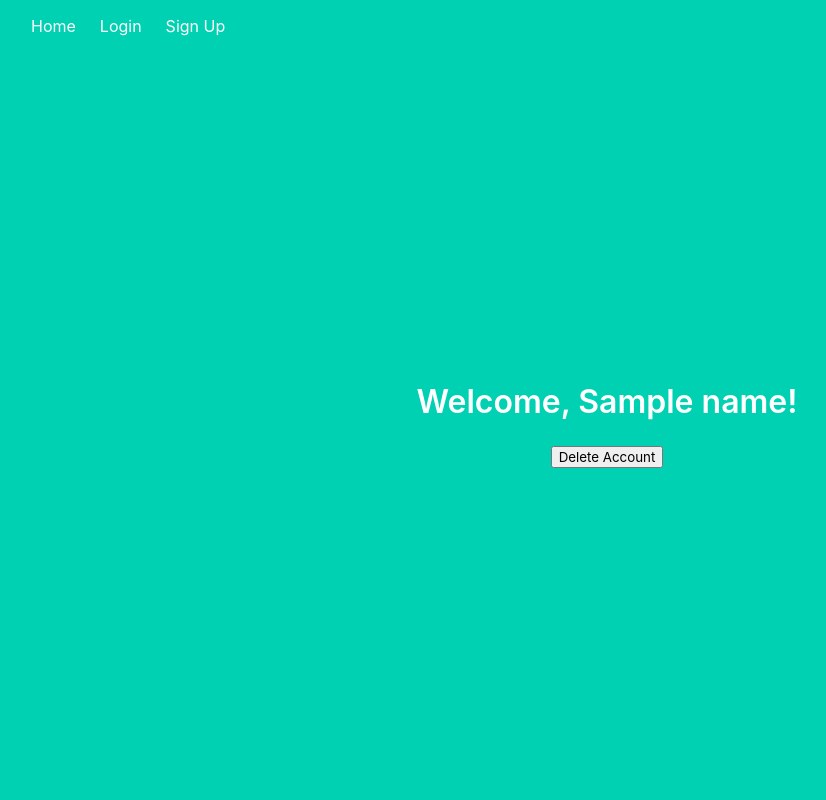
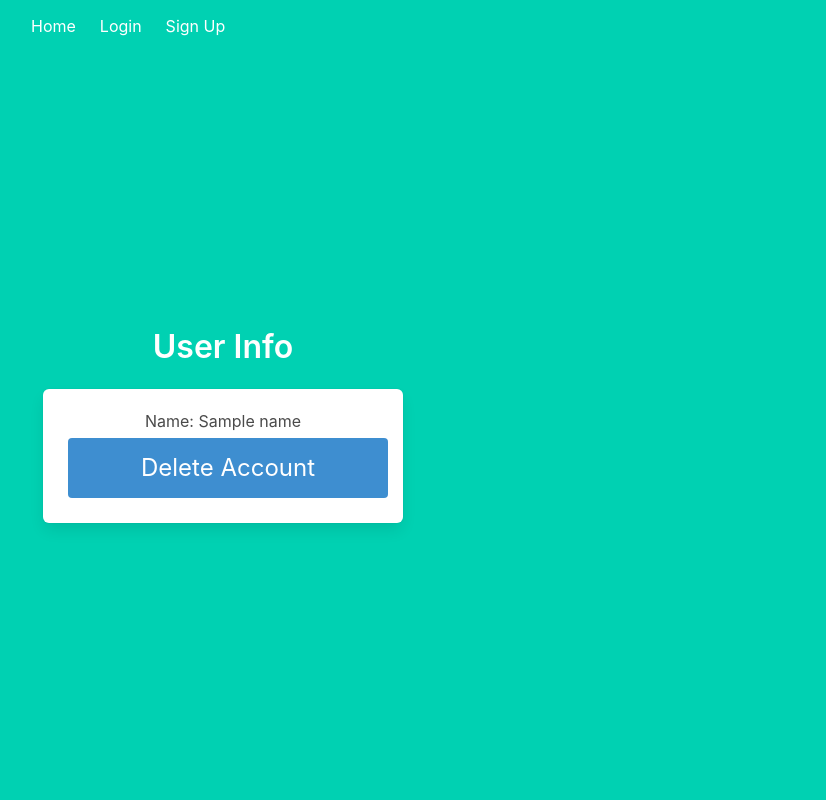
Before and after one commit to JorgeFRibeiro/307Project, a Python web app: template templates/profile.html in a window 1280 px wide. Shown: the whole page, without its empty margins (33-859 px from the left). Run offline with Jinja, Linux system fonts and the light colour scheme; the template is opened without the code that fills it: most values are stand-ins (such as "Sample title", 1, 10 or a date in 2020).

Commit message:
Styled the delete account button to website style

```diff
--- a/templates/profile.html
+++ b/templates/profile.html
@@ -1,10 +1,15 @@
 {% extends "base.html" %}
 
 {% block content %}
-<h1 class="title">
-  Welcome, {{ name }}!
-</h1>
-<form method="POST" action="/profile">
-  <input type="submit" value="Delete Account" name="action1"/>
-</form>
+
+<div class="column is-4 is-offset-4">
+  <h1 class="title">User Info</h1>
+  <div class="box">
+      <h3>Name: {{ name }}</h3>
+      <form method="POST" action="/profile">
+          <button class="button is-block is-info is-large is-fullwidth" value="Delete Account" name="action"button style="margin:5px;">Delete Account</button>
+      </form>
+  </div>
+</div>
+
 {% endblock %}
```
Also changed, not shown: main.py (+15 -10 lines), db.sqlite.
